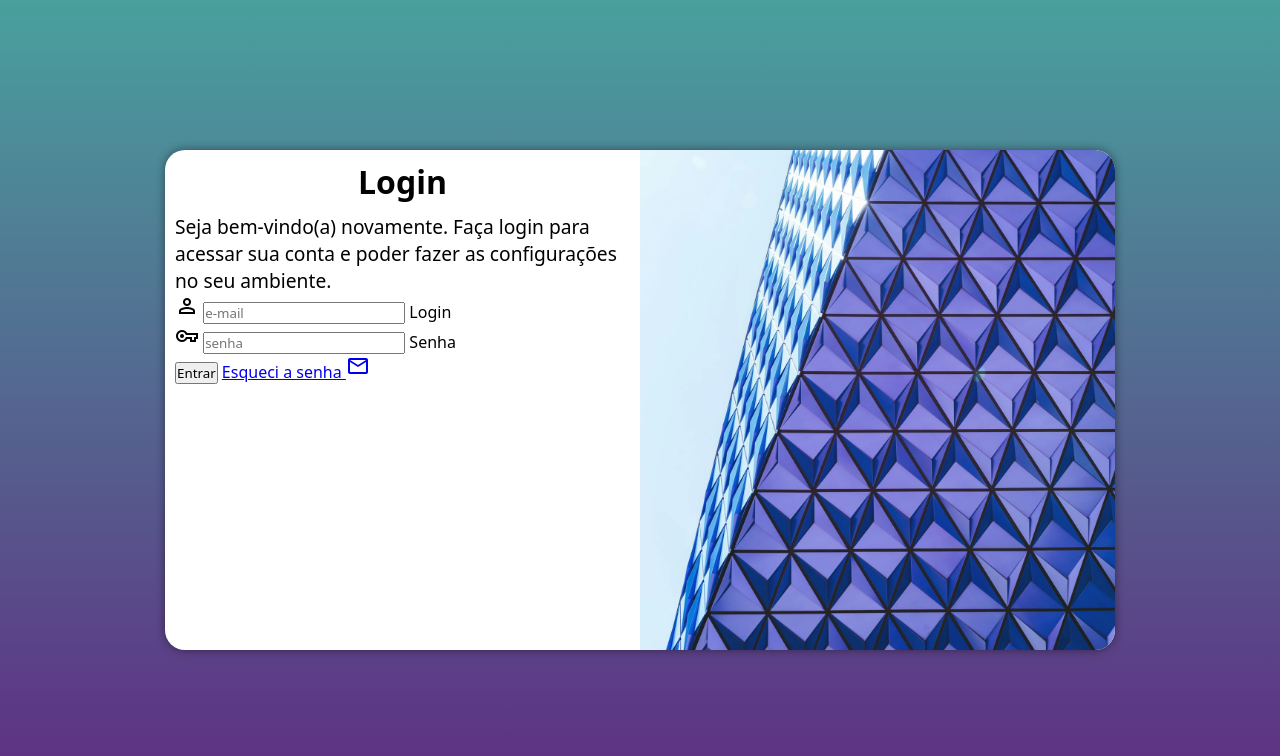
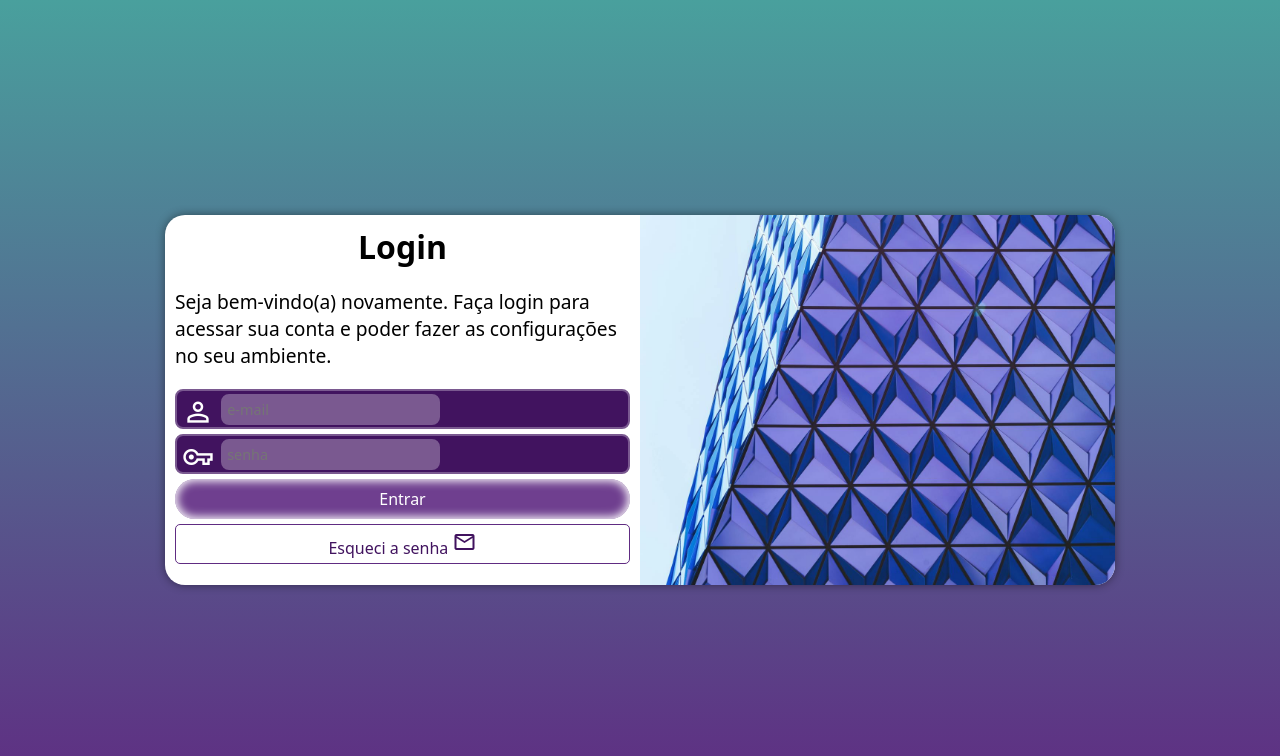
Before and after one commit to CarlosBurghiBatista/Projeto_Login, a plain HTML site: page index.html in a window 1280 px wide. Drawn offline with nearby package versions, Linux system fonts and the light colour scheme.

Commit message:
Atual-11-04-24-M

```diff
--- a/Estilos/media-query.css
+++ b/Estilos/media-query.css
@@ -4,7 +4,8 @@
 @media screen and (min-width:768px) and (max-width:992px) {
   body{background-image: linear-gradient(to top, #5f2c82, #49a09d);}
 
-  section#login{width: 90vw;}
+  section#login{width: 90vw;
+                height: 320PX;}
 
   section#login > div#imagem{float: left;
                              width: 30%;
@@ -14,11 +15,13 @@
                                  width: 70%;}
   }
 
+ /*VERSÃO PARA DESKTOP ACIMA DE 992px*/
 @media screen and (min-width:992px) {
     body{background-image: linear-gradient(to top, #5f2c82, #49a09d);}
 
 
-  section#login{width: 950px;}
+  section#login{width: 950px;
+                height: 370PX;}
 
   section#login > div#imagem{float: right;
                              width: 50%;
--- a/Estilos/style.css
+++ b/Estilos/style.css
@@ -10,6 +10,9 @@ Lilás: #5f2c82
     padding: 0px;
     box-sizing: border-box;}
 
+::-webkit-scrollbar{width: 0PX;
+                    height: 0PX;}
+
 body, html{background-color:#5f2c82 ;
            width: 100vw;
            height: 100vh;}
@@ -21,14 +24,14 @@ main{position: relative;
 section#login{position: absolute;
               top: 50%;
               left: 50%;
-              transform: translate(-50% , -50%);
               overflow: hidden;
               background-color: white;
               width: 255px;
-              height: 500px;
+              height: 550px;
               border-radius: 20px;
               box-shadow: 0px 0px 10px rgba(0, 0, 0, 0.450);
 
+              transform: translate(-50% , -50%);
               transition: width .2s, height .2s;
               transition-timing-function: ease;}
 
@@ -44,4 +47,60 @@ section#login > div#formulario{display: block;
 div#formulario > h1{text-align: center;
                     margin-bottom: 10px;}
 
-div#formulario > p{font-size: 0.8em;}
+div#formulario > p{font-size: 1em;
+                   margin: 20PX 0PX;}
+
+form > div.campo{background-color: #41135f;
+                 border: 2px solid #7a5990;
+                 display: block;
+                 width: 100%;
+                 height: 40px;
+                 border-radius: 8px;
+                 margin: 5px 0px;}
+
+div .campo > label{display: none;}
+
+div .campo > span{color: white;
+                  font-size: 2em;
+                  width: 40px;
+                  padding: 5px;}
+
+div .campo > input{background-color: #7a5990;
+                   font-size: 0.9em;
+                   width: calc(100%-44px);
+                   height: 85%;
+                   border: 2px solid #7a5990;
+                   border-radius: 8px;
+                   padding: 4px;
+
+                   transform: translatey(-13px);}
+
+div .campo > input:focus-within{background-color: white;}
+
+form > input[type=submit] {display: block;
+                            font-size: 1em;
+                            width: 100%;
+                            height: 40px;
+                            background-color: #6f3f8f;
+                            color: white;
+                            border-radius: 20px;
+                            box-shadow: inset 0px 0px 10px 2px;
+                            border: none;
+                            cursor: pointer;}
+
+form > input[type=submit]:hover{background-color: #41135f;}
+
+form > a.botão {display: block;
+        text-align: center;
+        font-size: 1em;
+        width: 100%;
+        height: 40px;
+        padding-top: 5px;
+        margin-top: 5px;
+        background-color: white;
+        color: #41135f;
+        border: 1px solid #602c82;
+        border-radius: 5px;
+        text-decoration: none;}
+
+form > a.botão:hover {background-color: #602c8244;}
--- a/index.html
+++ b/index.html
@@ -28,7 +28,7 @@
                      <label for="isen">Senha</label>
                    </div>
                      <input type="submit" value="Entrar">
-                     <a href="esqueci.html">Esqueci a senha <span class="material-symbols-outlined">email</span></a>
+                     <a href="esqueci.html" class="botão">Esqueci a senha <span class="material-symbols-outlined">email</span></a>
                  </form>
             </div>
         </section>
```
